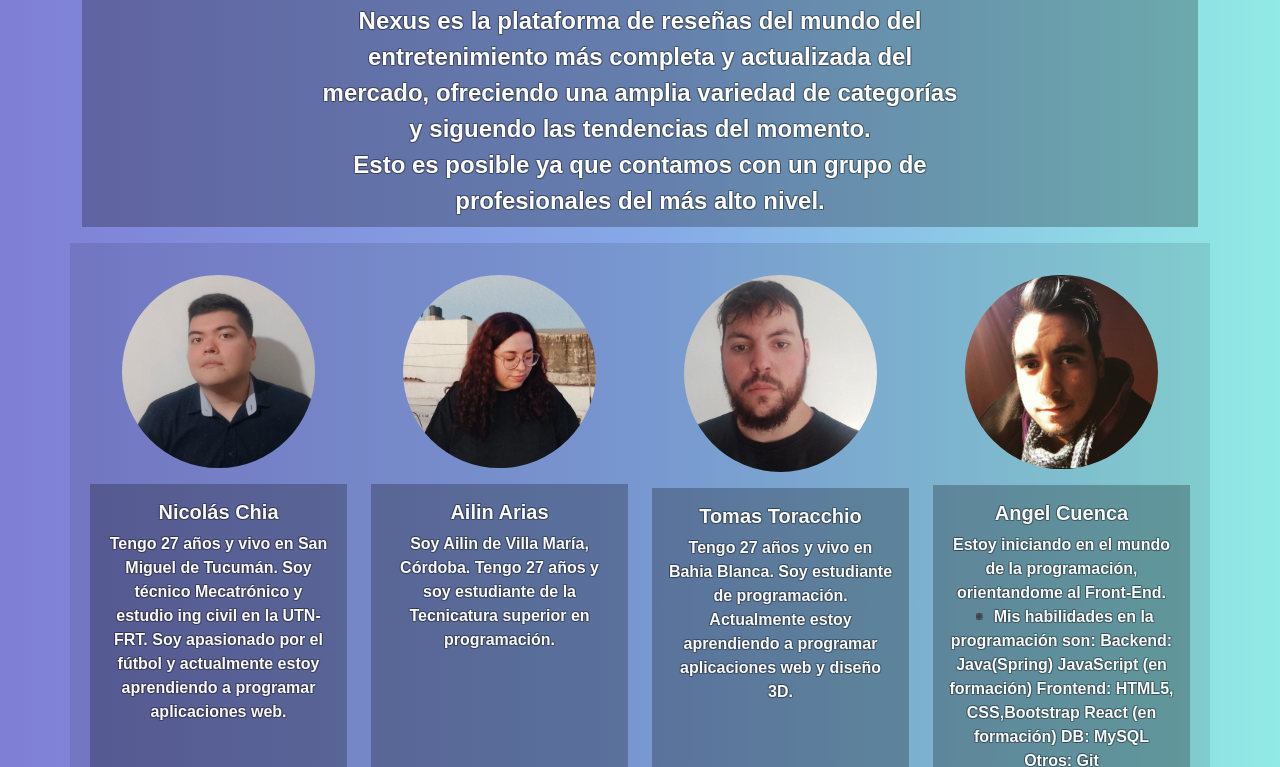
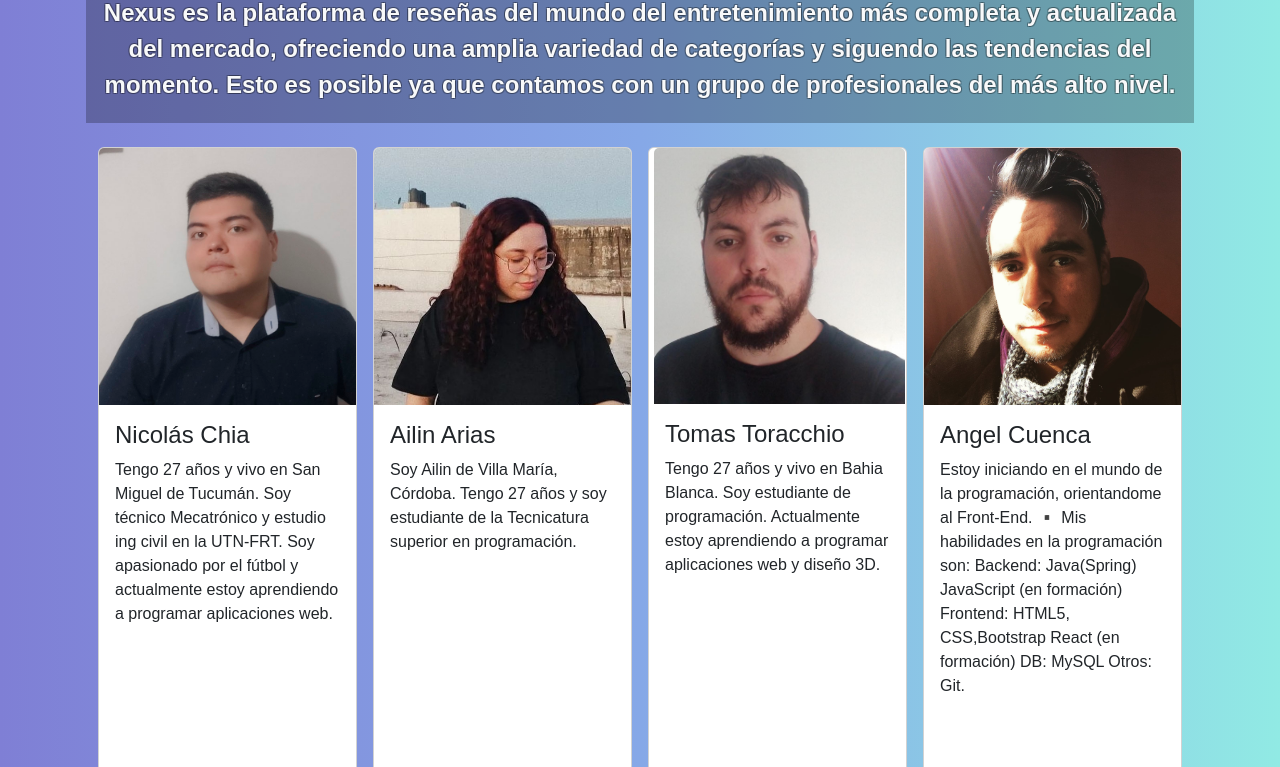
Before and after one commit to ailinarias/PFgrupoUno, a plain HTML site: page pages/about-us/about-us.html in a window 1280 px wide. Shown: the part 160-927 px from the top of the page. Drawn offline with Linux system fonts and the light colour scheme.

Commit message:
sobre nosotros agregada

```diff
--- a/css/style.css
+++ b/css/style.css
@@ -45,7 +45,8 @@
 
 
   .img-card{
-    border-radius: 50%;
+    width: 97.5%;
+    margin-left: 5px;
   }
 
 
@@ -81,6 +82,43 @@
       font-size: x-large;
     }
 
+
+    /* about us */
+    .card {
+      transition: 0.1s;
+    }
+    .card:hover {
+      transform: scale(1.02);
+      box-shadow: 0 5px 20px #033f49;
+    }
+    .card-text{
+      font-size: 1rem;
+    }
+    .btn-primary{
+      margin: 10px;
+    }
+    .card-title{
+      font-size: 1.5rem;
+
+
+    }
+    .fa-linkedin{
+      font-size: 3rem;
+      margin-right: 1.5rem;
+      margin-left: 30%;
+    }
+    .fa-twitter{
+      font-size: 3rem;
+
+    }
+    #title{
+      text-align: center;
+      font-family: 'Limelight', cursive;
+    }
+    .card-text-about {
+      height: 200px; /* altura fija deseada */
+      overflow: hidden;
+    }
     body {
       width: 100%;
       height: 100%;
@@ -141,6 +179,9 @@
    }
    .carousel-movile{
     display: none;
+   }
+   .card-text-about{
+    height: 100%;
    }
   }
 
@@ -213,7 +254,9 @@
    .header-item{
     width: 130px;
    }
-
+   .card-text-about{
+    height: 300px;
+   }
   }
 
 
--- a/pages/about-us/about-us.html
+++ b/pages/about-us/about-us.html
@@ -62,67 +62,59 @@
     </nav>
   </header>
 
-  <div class="container mb-2 text-light border-color fw-bold ">
-    <div class=" mt-2 bg-black bg-opacity-25 font">
-    <h1 class="text-center title-about fw-bold text-light "> Nuestro Equipo</h1>
 
-  <p class="text-about p-2">Nexus es la plataforma de reseñas del mundo del entretenimiento más completa y actualizada del mercado, ofreciendo una amplia variedad de categorías y siguendo las tendencias del momento. <br> Esto es posible ya que contamos con un grupo de profesionales del más alto nivel.</p>
+        <div class="container">
+          <div class="text-center bg-black bg-opacity-25 text-light m-1 p-1 border-color fw-bold font">
+            <h1 class="fw-bold">Nuestro Equipo</h1>
+            <p>Nexus es la plataforma de reseñas del mundo del entretenimiento más completa y actualizada del mercado, ofreciendo una amplia variedad de categorías y siguendo las tendencias del momento.
+              Esto es posible ya que contamos con un grupo de profesionales del más alto nivel.</p>
           </div>
-  <br>
-  <div class="row row-cols-1 row-cols-md-3 g-4 bg-black bg-opacity-10 p-2 ">
-    <div class="col-12 col-md-6 col-lg-3 d-flex justify-content-center ">
-      <div class="card h-100 card-content align-items-center">
-        <img src="/assets/images/nicolas.jpg" class="card-img-top img-card mb-3 w-75 " alt="...">
-        <div class="card-body bg-black bg-opacity-25">
-          <h5 class="card-title fw-bold border-color ">Nicolás Chia</h5>
-          <p class="card-text card-text-display">Tengo 27 años y vivo en San Miguel de Tucumán. Soy técnico Mecatrónico y estudio ing civil en la UTN-FRT. Soy apasionado por el fútbol y actualmente estoy aprendiendo a programar aplicaciones web. </p>
+          <div class="row g-3  m-1 p-1 mb-2">
+            <div class="col-12 col-md-6 col-lg-3">
+              <div class="card  ">
+                <img src="/assets/images/nicolas.jpg" alt="foto de nicolas chia" class="card-img-top img-fluid">
+                <div class="card-body">
+                  <h5 class="card-title">Nicolás Chia</h5>
+                  <p class="card-text card-text-about">Tengo 27 años y vivo en San Miguel de Tucumán. Soy técnico Mecatrónico y estudio ing civil en la UTN-FRT. Soy apasionado por el fútbol y actualmente estoy aprendiendo a programar aplicaciones web.</p>
+                  <a href="https://www.linkedin.com/" target="_blank"><i class="fa-brands fa-linkedin"></i></a><a href="https://twitter.com/" target="_blank"><i class="fa-brands fa-twitter"></i></a>
+                </div>
+              </div>
+            </div>
+            <div class="col-12 col-md-6 col-lg-3">
+              <div class="card">
+                <img src="/assets/images/ailin.jpeg" alt="foto de ailin arias" class="card-img-top img-fluid">
+                <div class="card-body">
+                  <h5 class="card-title">Ailin Arias</h5>
+                  <p class="card-text card-text-about">Soy Ailin de Villa María, Córdoba. Tengo 27 años y soy estudiante de la Tecnicatura superior en programación.</p>
+                  <a href="https://www.linkedin.com/" target="_blank"><i class="fa-brands fa-linkedin"></i></a><a href="https://twitter.com/" target="_blank"><i class="fa-brands fa-twitter"></i></a>
+                </div>
+              </div>
+            </div>
+            <div class="col-12 col-md-6 col-lg-3">
+              <div class="card">
+                <img src="/assets/images/tomas-1.jpeg" alt="foto de tomas toracchio" class="card-img-top img-fluid img-card">
+                <div class="card-body">
+                  <h5 class="card-title">Tomas Toracchio</h5>
+                  <p class="card-text card-text-about">Tengo 27 años y vivo en Bahia Blanca. Soy estudiante de programación. Actualmente estoy aprendiendo a programar aplicaciones web y diseño 3D.</p>
+                  <a href="https://www.linkedin.com/" target="_blank"><i class="fa-brands fa-linkedin"></i></a><a href="https://twitter.com/" target="_blank"><i class="fa-brands fa-twitter"></i></a>
+                </div>
+              </div>
+            </div>
+            <div class="col-12 col-md-6 col-lg-3">
+              <div class="card">
+                <img src="/assets/images/61942596_10215810438158042_7070489846891937792_n.jpg" alt="" class="card-img-top img-fluid">
+                <div class="card-body">
+                  <h5 class="card-title">Angel Cuenca</h5>
+                  <p class="card-text card-text-about">Estoy iniciando en el mundo de la programación, orientandome al Front-End. ▪️ Mis habilidades en la programación son: Backend: Java(Spring) JavaScript (en formación) Frontend: HTML5, CSS,Bootstrap React (en formación) DB: MySQL Otros: Git.</p>
+                  <a href="https://www.linkedin.com/" target="_blank"><i class="fa-brands fa-linkedin"></i></a><a href="https://twitter.com/" target="_blank"><i class="fa-brands fa-twitter"></i></a>
                 </div>
               </div>
             </div>
 
-    <div class="col-12 col-md-6 col-lg-3 d-flex justify-content-center">
-      <div class="card h-100 card-content align-items-center ">
-        <img src="/assets/images/ailin.jpeg" class="card-img-top img-card mb-3 w-75" alt="...">
-        <div class="card-body bg-black bg-opacity-25 ">
-          <h5 class="card-title  fw-bold border-color">Ailin Arias</h5>
-          <p class="card-text card-text-display">Soy Ailin de Villa María, Córdoba. Tengo 27 años y soy estudiante de la Tecnicatura superior en programación.</p>
-        </div>
-      </div>
-    </div>
-
-    <div class="col-12 col-md-6 col-lg-3 d-flex justify-content-center">
-      <div class="card h-100 card-content align-items-center ">
-        <img src="/assets/images/tomas-1.jpeg" class="card-img-top img-card mb-3 w-75 img-tomas" alt="...">
-        <div class="card-body bg-black bg-opacity-25 ">
-          <h5 class="card-title fw-bold border-color ">Tomas Toracchio</h5>
-          <p class="card-text card-text-display">Tengo 27 años y vivo en Bahia Blanca. Soy estudiante de programación. Actualmente estoy aprendiendo a programar aplicaciones web y diseño 3D.</p>
-        </div>
-      </div>
-    </div>
-
-    <div class="col-12 col-md-6 col-lg-3 d-flex justify-content-center">
-      <div class="card h-100 card-content align-items-center ">
-        <img src="/assets/images/angel.jpeg" class="card-img-top img-card mb-3 w-75" alt="...">
-        <div class="card-body bg-black bg-opacity-25 ">
-          <h5 class="card-title fw-bold border-color ">Angel Cuenca</h5>
-          <p class="card-text card-text-display">Estoy iniciando en el mundo de la programación, orientandome
-            al Front-End.
-            ▪️ Mis habilidades en la programación
-            son: Backend: Java(Spring)
-            JavaScript (en formación)
-            Frontend: HTML5, CSS,Bootstrap
-            React (en formación)
-            DB: MySQL
-            Otros: Git</p>
-        </div>
-      </div>
-    </div>
 
              </div>
 
         </div>
-    <br>
-
     <footer class=" bg-dark  ">
 
       <div class="container p-2 ">
```
Lines whose indentation alone changed are shown as unchanged.
